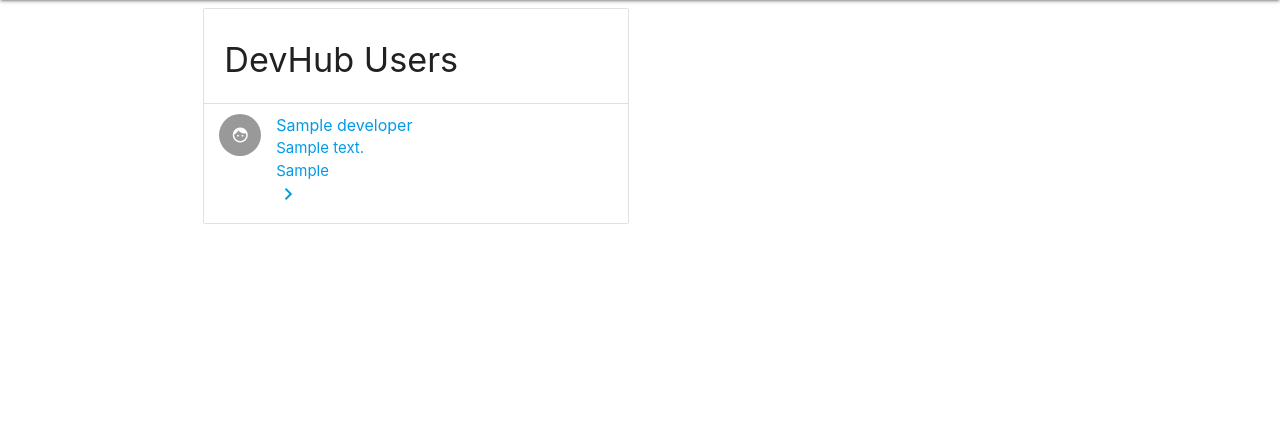
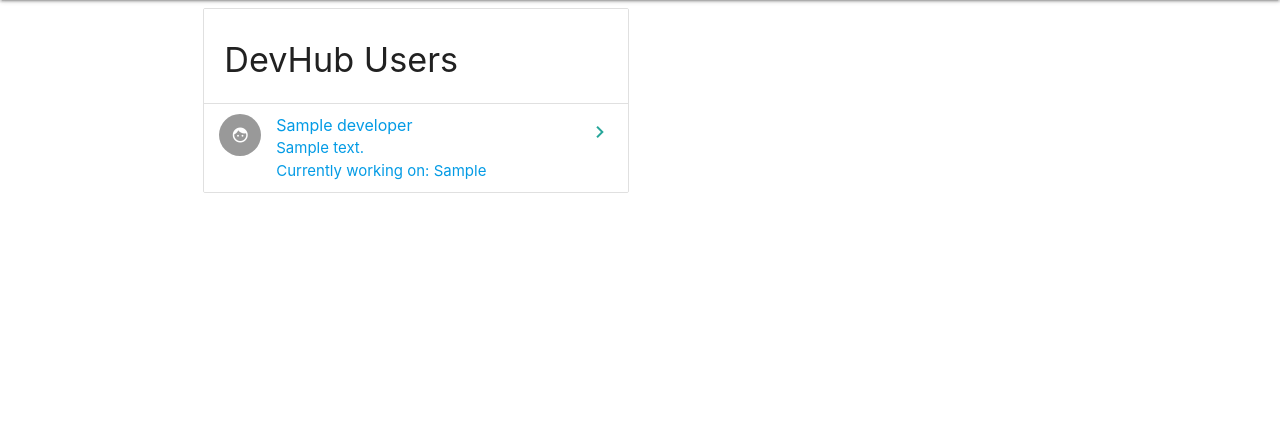
Before and after one commit to bearcodes870/proj-3-devhub, a Django app: page / in a window 1280 px wide. Shown: the part 64-487 px from the top of the page. Run offline with Django 3.2, Linux system fonts and the light colour scheme; tables that the repository leaves empty hold one stand-in row (values such as "Sample post").

Commit message:
routing, templating, and rendering for developer details updated

```diff
--- a/main_app/templates/developers/index.html
+++ b/main_app/templates/developers/index.html
@@ -6,9 +6,11 @@
 {% for developer in developers %}
   <div class="card">
     <div class="card-content">
+      <a href="{% url 'detail' developer.id %}">
       <span class="card-title">{{ developer.name }}</span>
       <p>Projects: {{ developer.description }}</p>
       <p>Description: {{ developer.projects }}</p>
+      </a>
     </div>
   </div>
 {% endfor %}
--- a/main_app/templates/home.html
+++ b/main_app/templates/home.html
@@ -6,13 +6,13 @@
     <ul class="collection with-header">
         <li class="collection-header"><h4>DevHub Users</h4></li>
             {% for developer in developers %}
-                <a href="/developers/{{ developer.id }}">
+                <a href="{% url 'detail' developer.id %}">
                 <li class="collection-item avatar">
                 <i class="material-icons circle">face</i>
                 <span class="title">{{ developer.name }}</span>
                 <p>{{ developer.description }}<br>
-                {{ developer.projects }}</p>
-                <i class="material-icons">navigate_next</i>
+                Currently working on: {{ developer.projects }}</p>
+                <i class="secondary-content material-icons">navigate_next</i>
                 </a>
             {% endfor %}
         </li>
```
